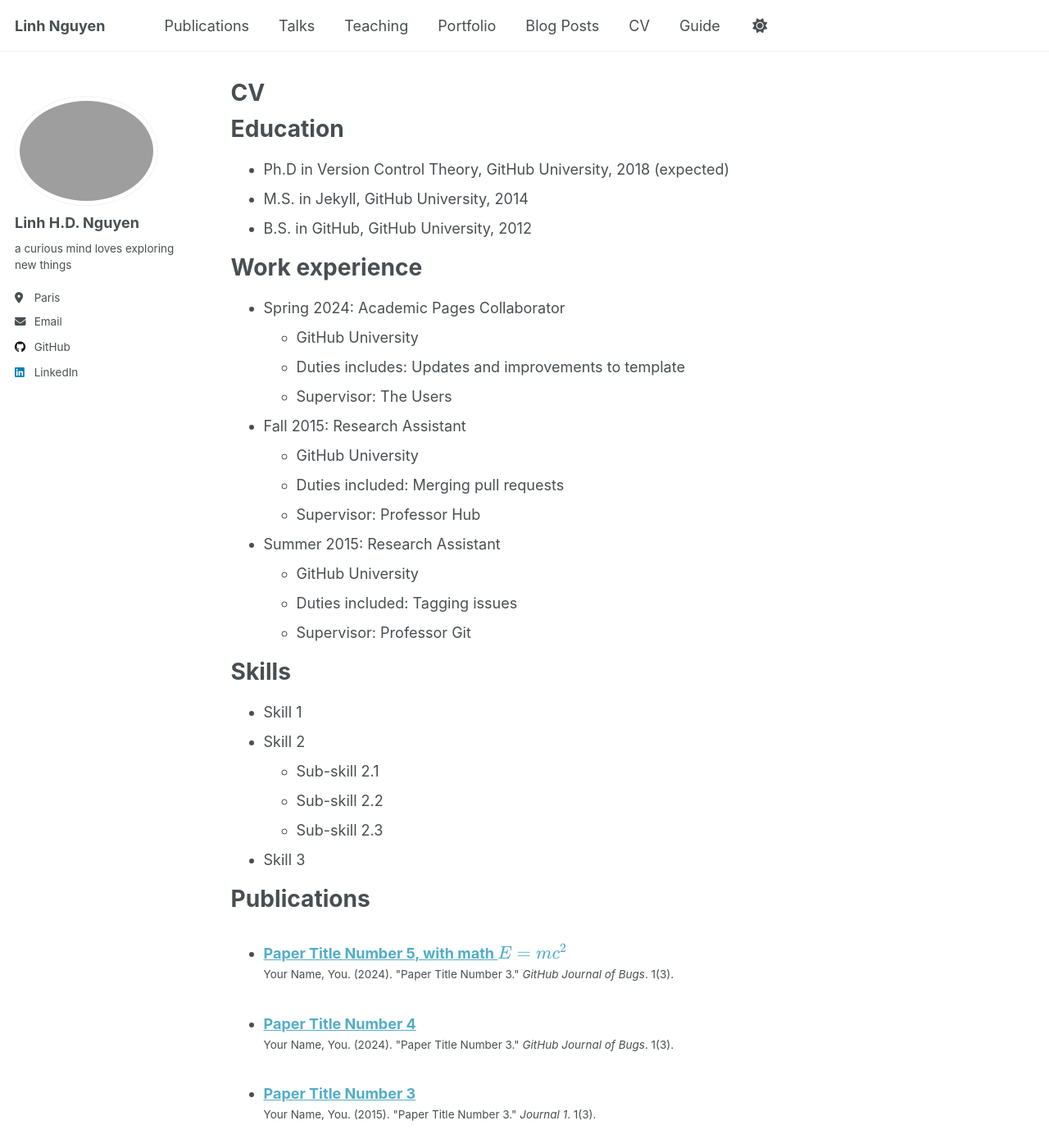
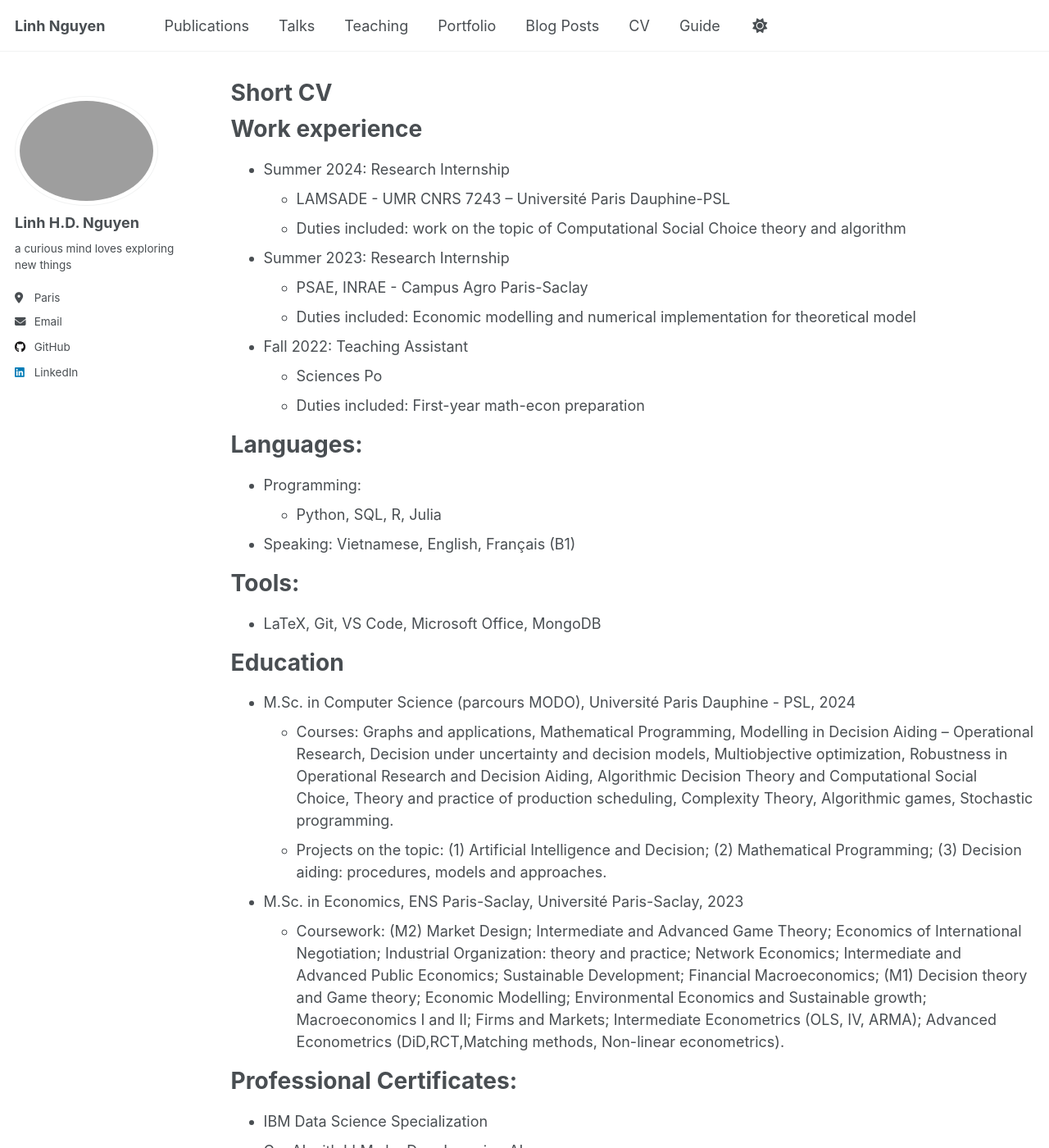
Before and after one commit to hdlinhnguyen/hdlinhnguyen.github.io, a Jekyll site: the page built from _pages/cv.md, in a window 1280 px wide and 1400 px high. Shown: the whole window at 82% size. Built offline with Jekyll 4.4.1, drawn with Linux system fonts in a browser that asks for light colours; a script that is not in the unit is left out; some of the changed text lies outside the part shown.

Commit message:
Update cv.md

```diff
--- a/_pages/cv.md
+++ b/_pages/cv.md
@@ -1,6 +1,6 @@
 ---
 layout: archive
-title: "CV"
+title: "Short CV"
 permalink: /cv/
 author_profile: true
 redirect_from:
@@ -9,56 +9,40 @@ redirect_from:
 
 {% include base_path %}
 
+Work experience
+======
+* Summer 2024: Research Internship
+  * LAMSADE - UMR CNRS 7243 – Université Paris Dauphine-PSL
+  * Duties included: work on the topic of Computational Social Choice theory and algorithm
+
+* Summer 2023: Research Internship
+  * PSAE, INRAE - Campus Agro Paris-Saclay
+  * Duties included: Economic modelling and numerical implementation for theoretical model
+
+* Fall 2022: Teaching Assistant
+  * Sciences Po
+  * Duties included: First-year math-econ preparation
+
+Languages:
+======
+* Programming:
+  * Python, SQL, R, Julia
+* Speaking: Vietnamese, English, Français (B1)
+
+Tools:
+======
+* LaTeX, Git, VS Code, Microsoft Office, MongoDB
+
 Education
 ======
-* Ph.D in Version Control Theory, GitHub University, 2018 (expected)
-* M.S. in Jekyll, GitHub University, 2014
-* B.S. in GitHub, GitHub University, 2012
+* M.Sc. in Computer Science (parcours MODO), Université Paris Dauphine - PSL, 2024
+  * Courses: Graphs and applications, Mathematical Programming, Modelling in Decision Aiding  – Operational Research, Decision under uncertainty and decision models,  Multiobjective optimization, Robustness in Operational Research and Decision Aiding, Algorithmic Decision Theory and Computational Social Choice, Theory and practice of production scheduling, Complexity Theory, Algorithmic games, Stochastic programming.
+  * Projects on the topic: (1) Artificial Intelligence and Decision; (2) Mathematical Programming; (3) Decision aiding: procedures, models and approaches.
 
-Work experience
+* M.Sc. in Economics, ENS Paris-Saclay, Université Paris-Saclay, 2023
+  * Coursework: (M2) Market Design; Intermediate and Advanced Game Theory; Economics of International Negotiation; Industrial Organization: theory and practice; Network Economics; Intermediate and Advanced Public Economics; Sustainable Development; Financial Macroeconomics; (M1) Decision theory and Game theory; Economic Modelling; Environmental Economics and Sustainable growth; Macroeconomics I and II; Firms and Markets; Intermediate Econometrics (OLS, IV, ARMA); Advanced Econometrics (DiD,RCT,Matching methods, Non-linear econometrics).
+
+Professional Certificates:
 ======
-* Spring 2024: Academic Pages Collaborator
-  * GitHub University
-  * Duties includes: Updates and improvements to template
-  * Supervisor: The Users
-
-* Fall 2015: Research Assistant
-  * GitHub University
-  * Duties included: Merging pull requests
-  * Supervisor: Professor Hub
-
-* Summer 2015: Research Assistant
-  * GitHub University
-  * Duties included: Tagging issues
-  * Supervisor: Professor Git
-
-Skills
-======
-* Skill 1
-* Skill 2
-  * Sub-skill 2.1
-  * Sub-skill 2.2
-  * Sub-skill 2.3
-* Skill 3
-
-Publications
-======
-  <ul>{% for post in site.publications reversed %}
-    {% include archive-single-cv.html %}
-  {% endfor %}</ul>
-
-Talks
-======
-  <ul>{% for post in site.talks reversed %}
-    {% include archive-single-talk-cv.html  %}
-  {% endfor %}</ul>
-
-Teaching
-======
-  <ul>{% for post in site.teaching reversed %}
-    {% include archive-single-cv.html %}
-  {% endfor %}</ul>
-
-Service and leadership
-======
-* Currently signed in to 43 different slack teams
+* IBM Data Science Specialization
+* GenAI with LLMs by DeepLearning.AI
```
